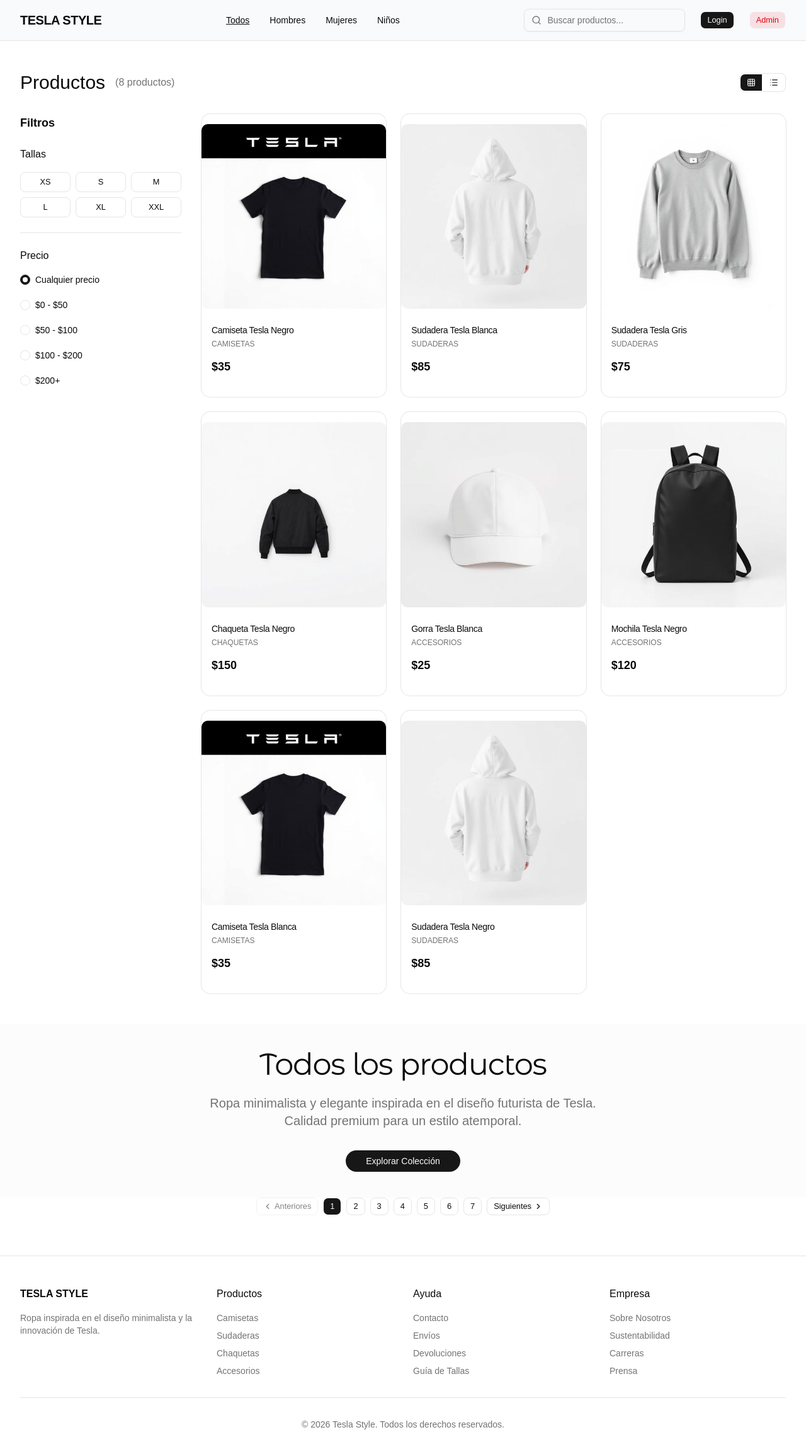
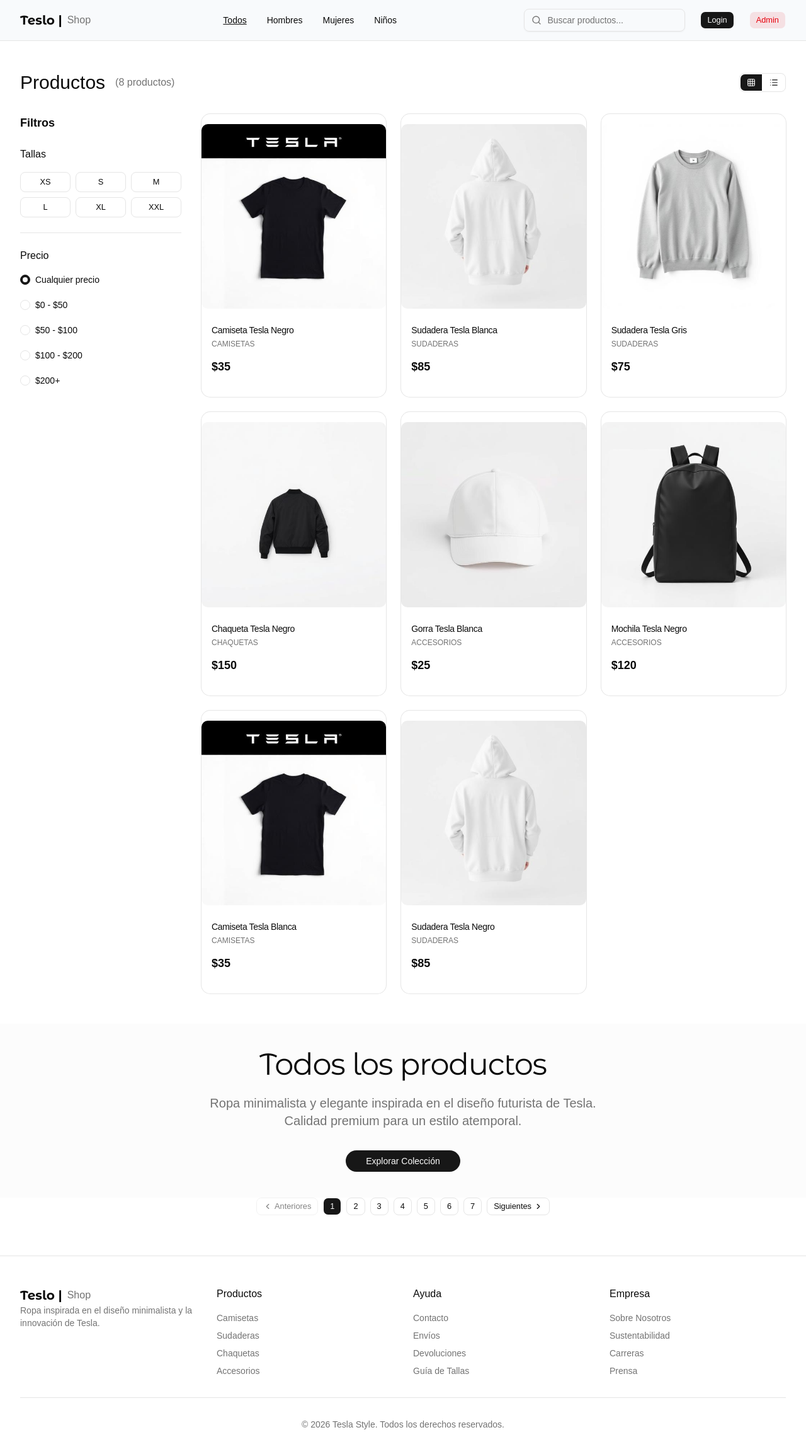
Before and after one commit to jesmarquez/teslo-app, a React (Vite) app: page / in a window 1280 px wide. Shown: the top 2308 px of the page at 63% size. Built offline with nearby package versions, Linux system fonts and the light colour scheme.

Commit message:
Add custom logo

```diff
--- /dev/null
+++ b/src/components/custom/CustomLogo.tsx
@@ -0,0 +1,13 @@
+import { Link } from "react-router"
+
+interface Props {
+  subTitle: string;
+}
+export const CustomLogo = ({ subTitle = 'Shop' }: Props) => {
+  return (
+    <Link to="/" className="flex items-center whitespace-nowrap">
+      <span className="font-montserrat font-bold text-xl m0 whitespace-nowrap">Teslo |</span>
+      <p className="text-muted-foreground m-0 px-2 whitespace-nowrap">{ subTitle }</p>
+    </Link>
+  )
+}
--- a/src/shop/components/CustomFooter.tsx
+++ b/src/shop/components/CustomFooter.tsx
@@ -1,3 +1,4 @@
+import { CustomLogo } from "../../components/custom/CustomLogo"
 
 export const CustomFooter = () => {
   return (
@@ -5,7 +6,7 @@
       <div className="container mx-auto">
         <div className="grid grid-cols-1 md:grid-cols-4 gap-8">
           <div>
-            <h3 className="font-semibold mb-4">TESLA STYLE</h3>
+            <CustomLogo />
             <p className="text-sm text-muted-foreground">
               Ropa inspirada en el diseño minimalista y la innovación de Tesla.
             </p>
--- a/src/shop/components/CustomHeader.tsx
+++ b/src/shop/components/CustomHeader.tsx
@@ -4,6 +4,7 @@
 import { Menu, Search } from 'lucide-react';
 import { Link, useParams, useSearchParams } from 'react-router';
 import { cn } from "@/lib/utils";
+import { CustomLogo } from '../../components/custom/CustomLogo';
 
 export const CustomHeader = () => {
   const [ searchParams, setSearchParams ] = useSearchParams();
@@ -33,12 +34,7 @@
       <div className="container mx-auto px-4 lg:px-8">
         <div className="flex h-16 items-center justify-between">
           {/* Logo */}
-          <div className="flex items-center space-x-4">
-            <Button variant="ghost" size="icon" className="md:hidden">
-              <Menu className="h-5 w-5" />
-            </Button>
-            <h1 className="text-xl font-semibold tracking-tight">TESLA STYLE</h1>
-          </div>
+          <CustomLogo />
 
           {/* Navigation - Desktop */}
           <nav className="hidden md:flex items-center space-x-8">
```
